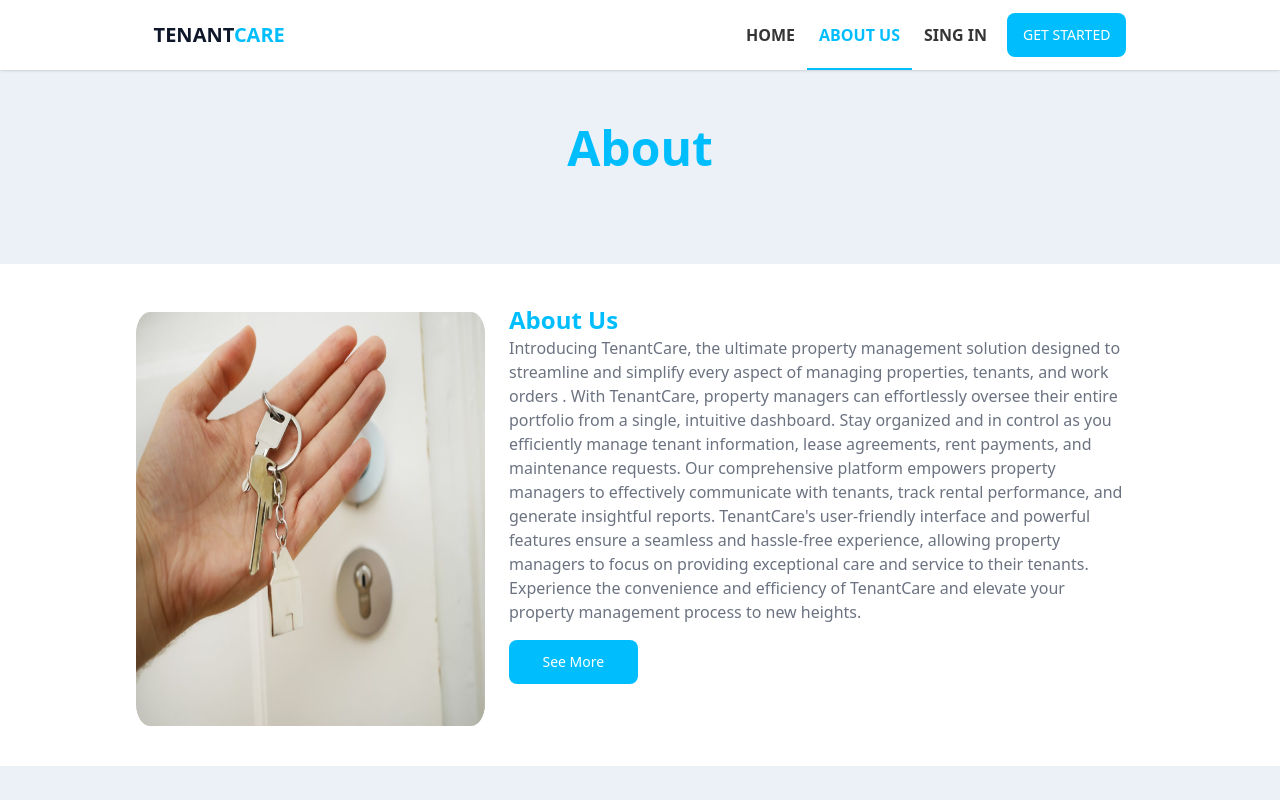
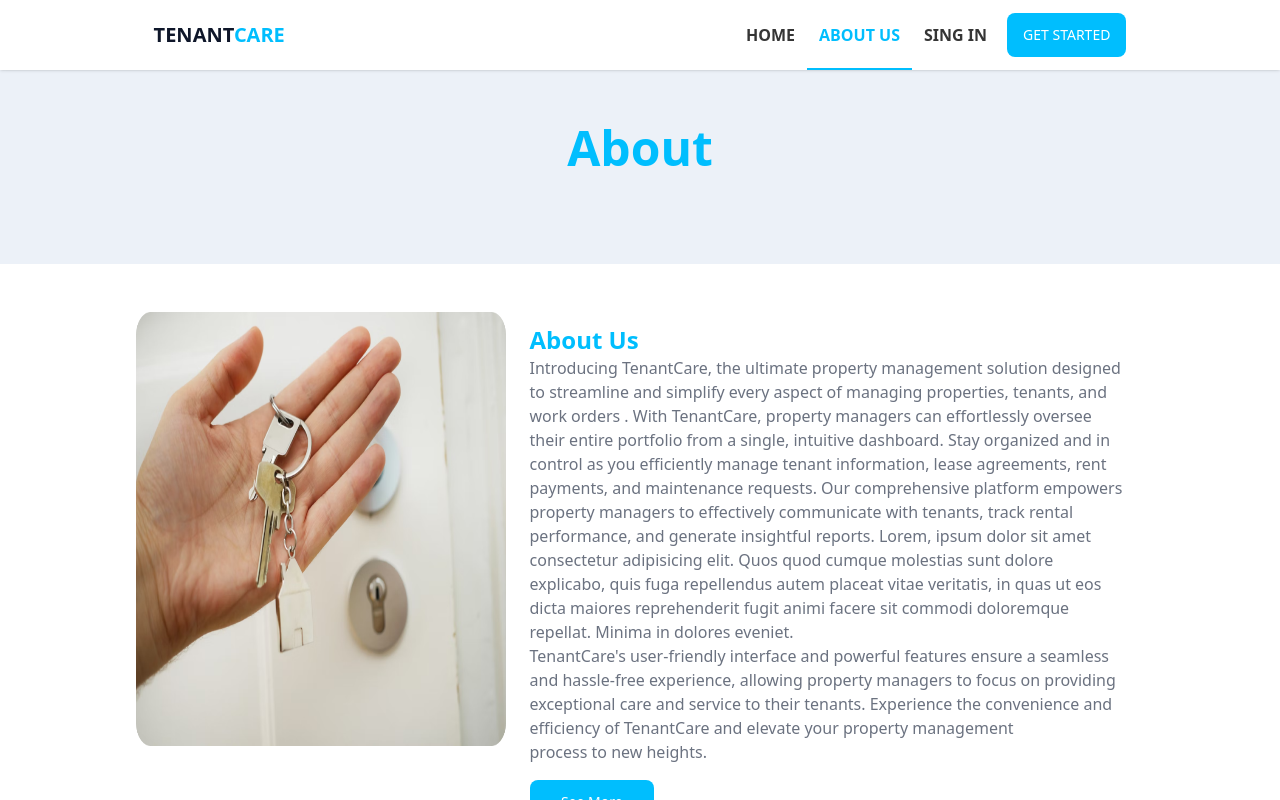
Before and after one commit to TENANTCARE-TEAM/Tenant_Care_app, a React (Vite) app: page /about in a window 1280 px wide. Both pictures are taken after a click on the button "See More". Shown: the top 800 px of the page. Built offline with nearby package versions, Linux system fonts and the light colour scheme; some icons are missing.

Commit message:
update about page

```diff
--- a/src/components/aboutContent/Middle.jsx
+++ b/src/components/aboutContent/Middle.jsx
@@ -1,19 +1,26 @@
-import React from "react";
+import React, { useState } from "react";
 import key from "../../assets/images/key.png";
 
 function Middle() {
+
+  const [ShowMore, setIsShowMore] = useState(false);
+
+  const toggleReadMoreLess = () => {
+    setIsShowMore(!ShowMore);
+  };
+
   return (
     <div className="flex flex-col gap-4 w-full ">
       <div className='w-full bg-[#ECF1F8] h-[200px]'>
          <h1 className='text-center pt-[60px] text-5xl text-[#00BEFE] font-bold'>About</h1>
       </div>
-      <div className="md:px-[10%] px-6 py-6 pb-8 flex flex-col md:flex-row w-full">
-      <div className="p-2 mw-full md:w-[55%] h-[430px]">
+      <div className="md:px-[10%] px-6 py-6 pb-8 mb-12 flex flex-col md:flex-row w-full">
+      <div className="p-2 mw-full md:w-[60%] h-[450px]">
         <img src={key} className="w-full h-full" alt="" />
       </div>
-      <div className="pl-4 flex flex-col w-[100%]">
+      <div className="pl-4 mt-5 flex flex-col w-[100%]">
         <h3 className="font-bold text-2xl text-[#00befe]">About Us</h3>
-        <p className="text-gray-500 text-base break-words pr-6">
+      <p className="text-gray-500 text-base break-words pr-6">
           Introducing TenantCare, the ultimate property management solution
           designed to streamline and simplify every aspect of managing
           properties, tenants, and work orders . With TenantCare, property
@@ -23,13 +30,19 @@
           payments, and maintenance requests. Our comprehensive platform
           empowers property managers to effectively communicate with tenants,
           track rental performance, and generate insightful reports.
-          TenantCare's user-friendly interface and powerful features ensure a
-          seamless and hassle-free experience, allowing property managers to
-          focus on providing exceptional care and service to their tenants.
-          Experience the convenience and efficiency of TenantCare and elevate
-          your property management process to new heights.
+          Lorem, ipsum dolor sit amet consectetur adipisicing elit. Quos quod cumque molestias sunt dolore explicabo, quis fuga repellendus autem placeat vitae veritatis, in quas ut eos dicta maiores reprehenderit fugit animi facere sit commodi doloremque repellat. Minima in dolores eveniet.
         </p>
-        <button className='md:w-[20%] w-[40%] bg-[#00befe] mt-4 p-3 px-4 rounded-lg font-medium text-sm text-white cursor-pointer transition-all hover:bg-sky-500'>
+        {ShowMore && (
+           <span className="text-gray-500 text-base break-words pr-6 transition ease-in-aut">
+           TenantCare's user-friendly interface and powerful features ensure a
+           seamless and hassle-free experience, allowing property managers to
+           focus on providing exceptional care and service to their tenants.
+           Experience the convenience and efficiency of TenantCare and elevate
+           your property management process to new heights.
+           </span>
+        )}
+        <button className='md:w-[20%] w-[40%] bg-[#00befe] mt-4 p-3 px-4 rounded-lg font-medium text-sm text-white cursor-pointer transition-all hover:bg-sky-500'
+        onClick={toggleReadMoreLess}>
           See More
         </button>
       </div>
```
